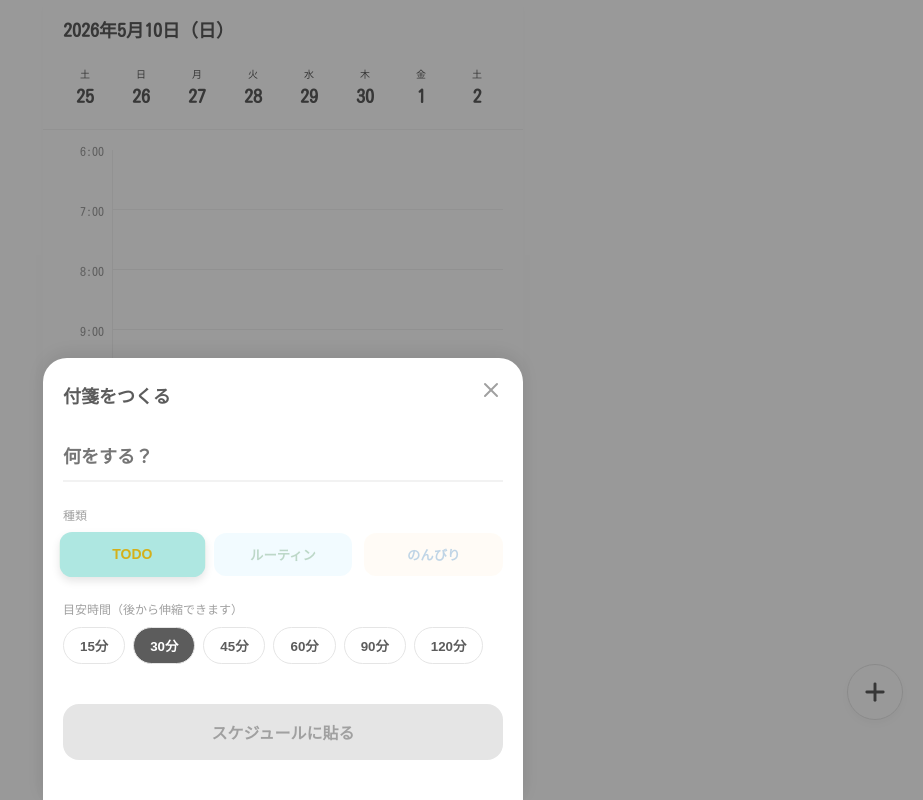
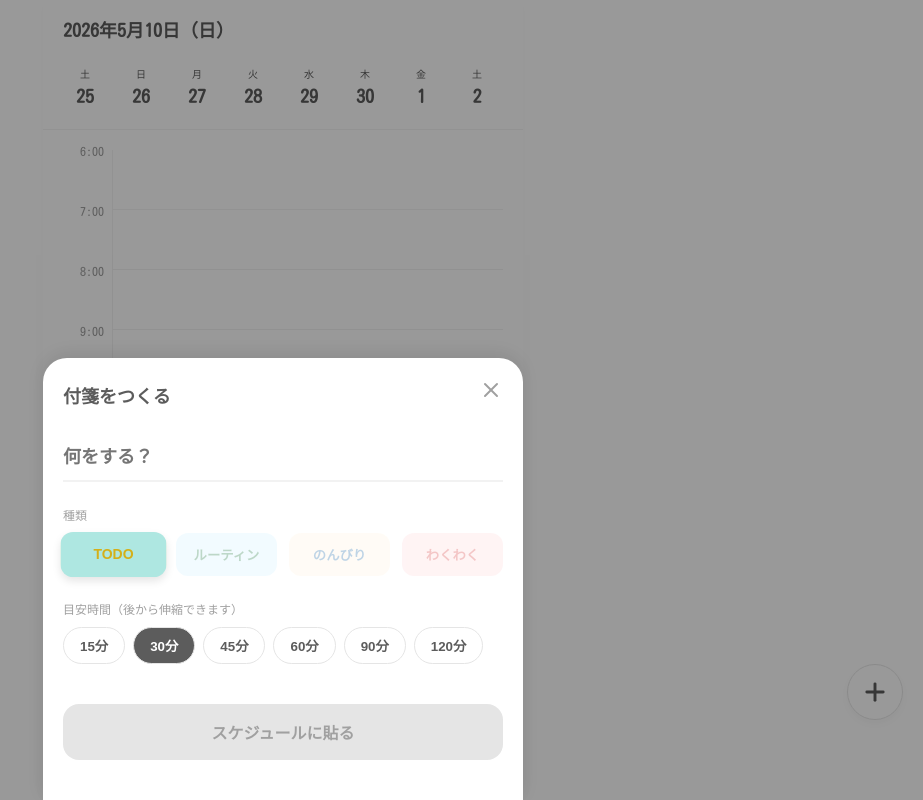
Before and after one commit to usapon-jp/usapon-days, a React (Vite) app: page / in a window 1280 px wide. Both pictures are taken after a click on the element 1232 px from the left and 692 px from the top of the page. Shown: the whole page, without its empty margins (357-1280 px from the left). Built offline with nearby package versions, Linux system fonts and the light colour scheme.

Commit message:
新しいカテゴリ「わくわく」の追加

```diff
--- a/src/components/CreateNoteModal.jsx
+++ b/src/components/CreateNoteModal.jsx
@@ -5,6 +5,7 @@ const CATEGORIES = [
   { id: 'todo', label: 'TODO', color: 'var(--color-todo)', textColor: '#D4B01A' },
   { id: 'routine', label: 'ルーティン', color: 'var(--color-routine)', textColor: '#5B9E77' },
   { id: 'relax', label: 'のんびり', color: 'var(--color-relax)', textColor: '#6296C2' },
+  { id: 'wakuwaku', label: 'わくわく', color: 'var(--color-wakuwaku)', textColor: '#E57373' },
 ];
 
 const DURATIONS = [15, 30, 45, 60, 90, 120];
--- a/src/index.css
+++ b/src/index.css
@@ -9,6 +9,7 @@
   --color-todo: #FFF8C9; /* 淡いレモンイエロー/クリーム */
   --color-routine: #E2F3E8; /* 淡いミント */
   --color-relax: #E1F0FC; /* 淡い水色 */
+  --color-wakuwaku: #FFE4E6; /* 淡いピンク */
 
   --color-border: #F2F2F2;
   --color-border-dark: #E5E5E5;
@@ -160,6 +161,9 @@ body {
   background-color: var(--color-relax);
   background-image: url('/assets/fusen3.png');
 }
+.sticky-note.wakuwaku {
+  background-color: var(--color-wakuwaku);
+}
 
 /* Scrollbar Hiding Utility */
 .hide-scrollbar::-webkit-scrollbar {
```
